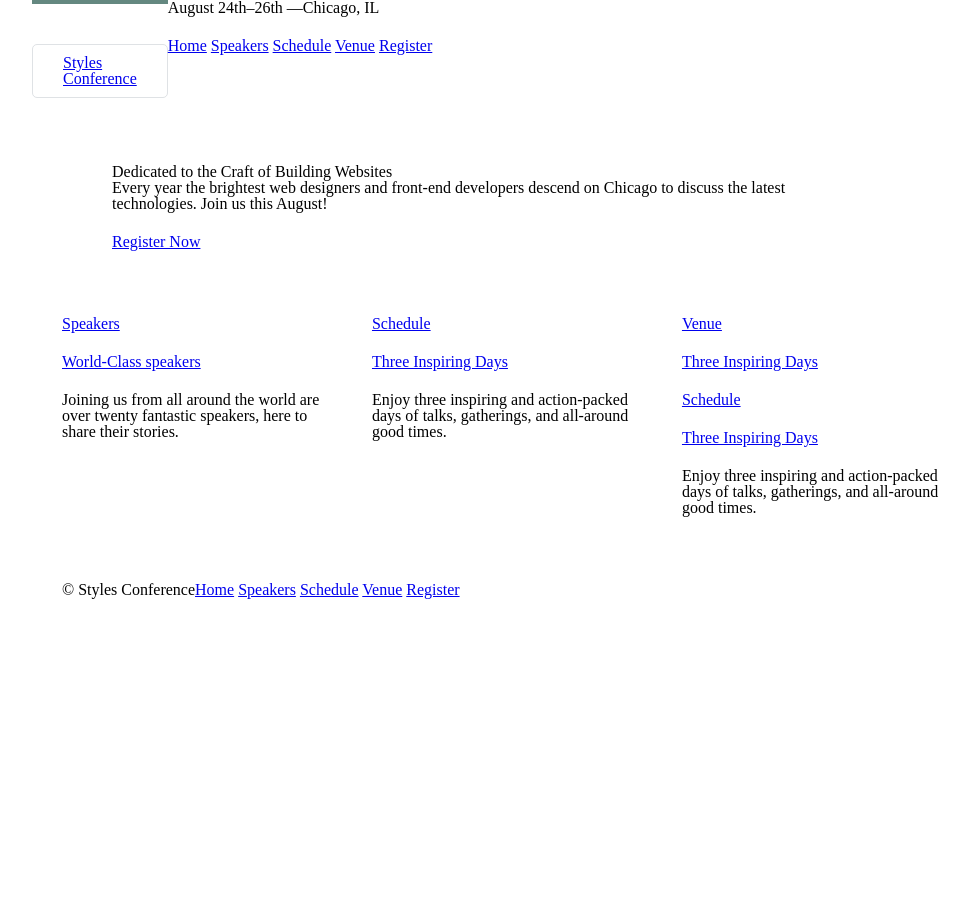
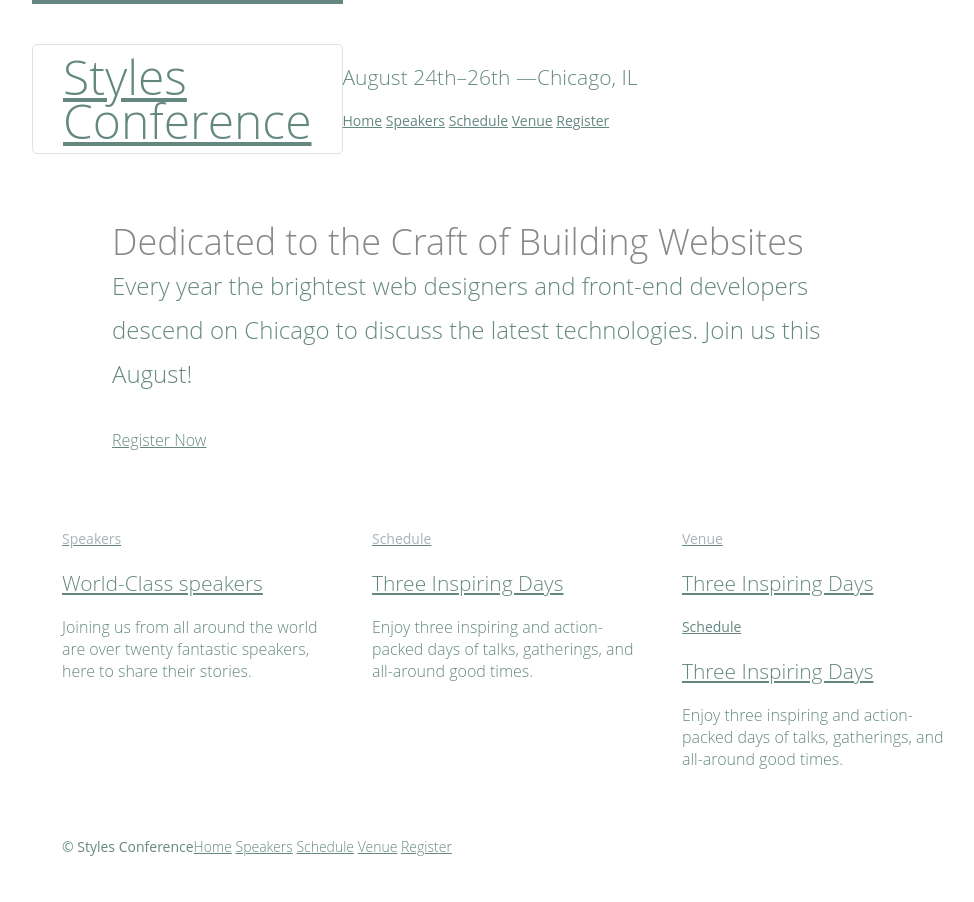
Before and after one commit to fstipo/JM01-leon-practice, a plain HTML site: page index.html in a window 1280 px wide. Shown: the whole page, without its empty margins (158-1132 px from the left). Before the commit the page ends 800 px from the top, so only its background shows below. Drawn offline with Linux system fonts and the light colour scheme.

Commit message:
add typography styles

```diff
--- a/assets/stylessheets/main.css
+++ b/assets/stylessheets/main.css
@@ -127,6 +127,15 @@ table {
   border-spacing: 0;
 }
 
+/* ==============================
+   Custom styles
+   ============================== */
+
+body{
+  color:#888;
+  font:300 16px/22px "Open Sans","Helvetica Neue",Helvetica,Arial,sans-serif
+}
+
 /*
   ==============================
   Grid
@@ -163,7 +172,52 @@ h4,
 h5,
 p {
   margin-bottom: 22px;
+  color:#648880
 }
+
+h1{
+  font-size: 36px;
+  line-height: 44px;
+}
+
+h2{
+  font-size: 36px;
+  line-height: 44px;
+}
+
+h3 {
+  font-size: 21px;
+}
+
+h4 {
+  font-size: 18px;
+}
+
+h5{
+  color: #a9b2b9;
+  font-size: 14px;
+  font-weight: 400;
+}
+
+strong{
+  font-weight: 400;
+}
+
+cite,em{
+  font-style: italic;
+}
+
+/* ==============================
+   Links
+   ============================== */
+
+   a:hover{
+    color: a9b2b9;
+   }
+
+   a{
+    color: #648880;
+   }
 
 /*
   ==============================
@@ -189,7 +243,20 @@ p {
 */
 
 .hero {
+  line-height: 44px;
   padding: 22px 80px 66px 80px;
+}
+
+.hero h2{
+  font-size: 36px;
+}
+
+.hero p{
+  font-size: 24px;
+}
+
+.teaser a:hover h3{
+  color: #a9b2b9;
 }
 
 /*
@@ -219,8 +286,19 @@ p {
 
 .logo {
   border-top: 4px solid #648880;
+  float: left;
+  font-size: 48px;
+  line-height: 44px;
   padding: 40px 0 22px 0;
-  float: left;
+}
+
+.tagline{
+  margin: 66px 0 22px 0;
+}
+
+.primary-nav{
+  font-size: 14px;
+  font-weight: 400;
 }
 
 /*
@@ -229,12 +307,15 @@ p {
   ==============================
 */
 .primary-footer {
+  color:#648880;
+  font-size: 14px;
   padding-bottom: 44px;
   padding-top: 44px;
 }
 
 .primary-footer small {
   float: left;
+  font-weight: 400;
 }
 
 .col-1-3 {
--- a/index.html
+++ b/index.html
@@ -12,8 +12,8 @@
         <h1 class="logo">
             <a class="btn btn-alt" href="index.html">Styles <br> Conference</a>
         </h1>
-        <h3>August 24th&ndash;26th &mdash;Chicago, IL</h3>
-        <nav>
+        <h3 class="tagline">August 24th&ndash;26th &mdash;Chicago, IL</h3>
+        <nav class="primary-nav">
             <a href="index.html">Home</a>
             <a href="speakers.html">Speakers</a>
             <a href="schedule.html">Schedule</a>
@@ -28,20 +28,20 @@
                 technologies. Join us this August!</p>
             <a href="register.html">Register Now</a>
         </section>
-        <section class="grid"><!--Speakers--><section class="col-1-3">
+        <section class="grid"><!--Speakers--><section class="teaser col-1-3">
                 <a href="speakers.html">
                     <h5>Speakers</h5>
                     <h3>World-Class speakers</h3>
                 </a>
                 <p>Joining us from all around the world are over twenty fantastic speakers, here to share their stories.
                 </p>
-            </section><!-- Schedule --><section class="col-1-3">
+            </section><!-- Schedule --><section class="teaser col-1-3">
                 <a href="schedule.html">
                     <h5>Schedule</h5>
                     <h3>Three Inspiring Days</h3>
                 </a>
                 <p>Enjoy three inspiring and action-packed days of talks, gatherings, and all-around good times.</p>
-            </section><!-- Schedule --><section class="col-1-3">
+            </section><!-- Schedule --><section class="teaser col-1-3">
                 <a href="venue.html">
                     <h5>Venue</h5>
                     <h3>Three Inspiring Days</h3>
```
Also changed, not shown: register.html (+2 -2 lines), schedule.html (+2 -2 lines), speakers.html (+2 -2 lines), venue.html (+2 -2 lines).
